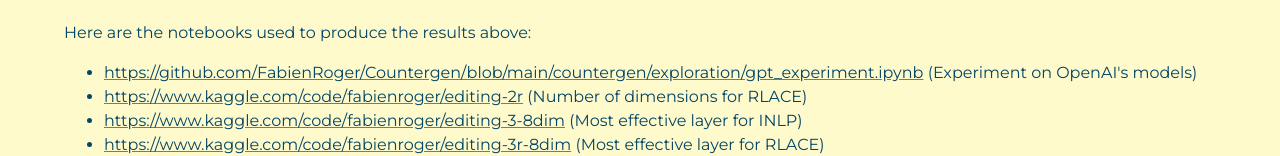
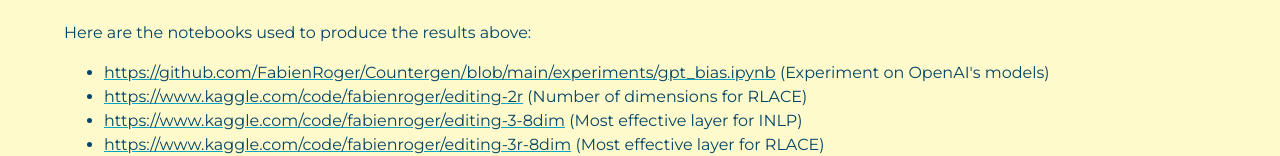
Before and after one commit to safer-ai/SaferAI-Website, a React (Create React App) app in the folder frontend/: page /countergenresults in a window 1280 px wide. Shown: the part 4639-4795 px from the top of the page. Built offline with nearby package versions, Linux system fonts and the light colour scheme; no server answers.

Commit message:
Update experiment link

```diff
--- a/frontend/src/CountergenResults.tsx
+++ b/frontend/src/CountergenResults.tsx
@@ -377,8 +377,8 @@ const CountergenResults = () => {
       <p>Here are the notebooks used to produce the results above:</p>
       <ul>
         <li>
-          <a href="https://github.com/FabienRoger/Countergen/blob/main/countergen/exploration/gpt_experiment.ipynb">
-            https://github.com/FabienRoger/Countergen/blob/main/countergen/exploration/gpt_experiment.ipynb
+          <a href="https://github.com/FabienRoger/Countergen/blob/main/experiments/gpt_bias.ipynb">
+            https://github.com/FabienRoger/Countergen/blob/main/experiments/gpt_bias.ipynb
           </a>{" "}
           (Experiment on OpenAI's models)
         </li>
```
